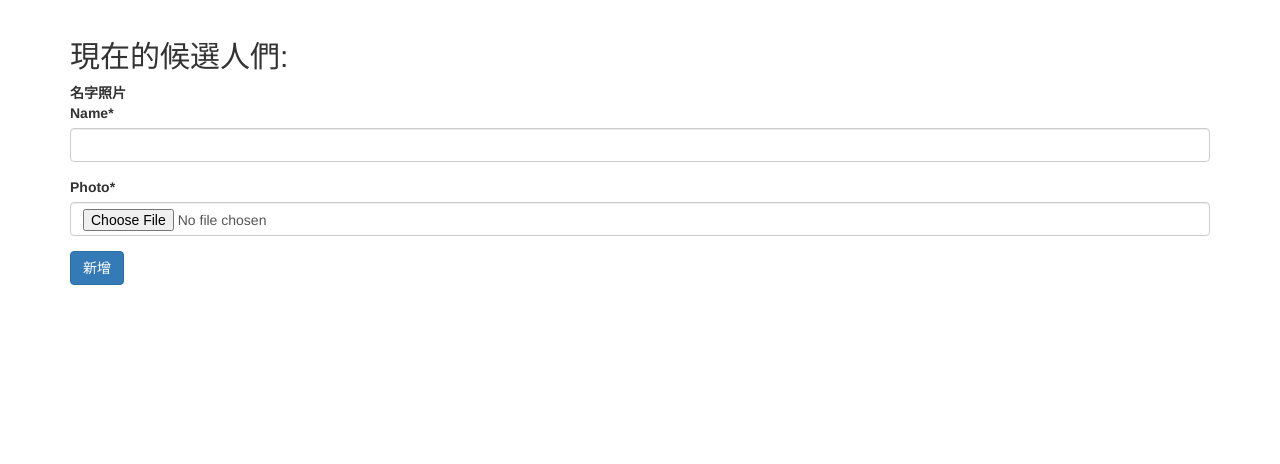
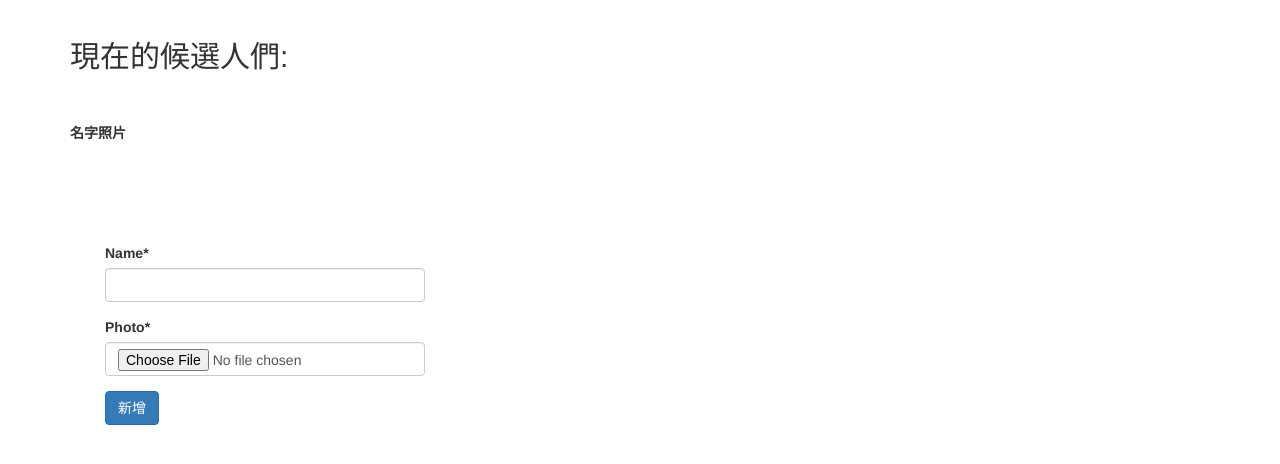
Before and after one commit to ichiaohsu/lottery_site, a Django app: page /add/ in a window 1280 px wide. Shown: the part 52-516 px from the top of the page. Run offline with Django 3.2, Linux system fonts and the light colour scheme; data comes from the database, SQL or seed files in the repository; both versions use the stored data as it was after the commit; lists and menus that the app fills with data are empty; some libraries are stand-ins or nearby versions.

Commit message:
import css static files, and stage static folder, too.

```diff
--- /dev/null
+++ b/draw_member/static/draw_member/css/add.css
@@ -0,0 +1,10 @@
+#addform-container {
+    width: 350px;
+    margin-top: 100px;
+    margin-left:20px;
+    margin-right: auto;
+}
+
+#member-table {
+    margin-top: 50px;
+}
--- /dev/null
+++ b/draw_member/static/draw_member/css/home.css
@@ -0,0 +1,3 @@
+#home-title {
+    margin-bottom: 50px;
+}
--- a/draw_member/templates/draw_member/add.html
+++ b/draw_member/templates/draw_member/add.html
@@ -1,11 +1,16 @@
 {# draw_member/templates/draw_member/add.html #}
 {% extends 'draw_member/base.html' %}
 {% load crispy_forms_tags %}
+{% load staticfiles %}
+
+{% block css %}
+<link rel="stylesheet" type="text/css" href="{% static 'draw_member/css/add.css'%}" />
+{% endblock css %}
 
 {% block content %}
 <div class="container">
     <h2>現在的候選人們:</h2>
-    <div class="member">
+    <div id="member-table">
         <table>
             <thead>
                 <tr>
@@ -24,11 +29,14 @@
         </table>
     </div>
 
-    <form enctype="multipart/form-data" action="" method="post" role="form">
-        {% csrf_token %}
-        {{ form|crispy }}
-        <button type="submit" class="btn btn-primary">新增</button>
-    </form>
+    <div class="container" id="addform-container">
+        <form enctype="multipart/form-data" action="" method="post" role="form">
+            {% csrf_token %}
+            {{ form|crispy }}
+            <button type="submit" class="btn btn-primary">新增</button>
+        </form>
+    </div>
+
 </div>
 
 {% endblock content %}
--- a/draw_member/templates/draw_member/base.html
+++ b/draw_member/templates/draw_member/base.html
@@ -6,6 +6,7 @@
     <meta name="viewport" content="width=device-width">
     <title>{% block title %}抽籤吧！遊戲BOY！{% endblock title %}</title>
     <link rel="stylesheet" href="//maxcdn.bootstrapcdn.com/bootstrap/3.2.0/css/bootstrap.min.css">
+    {% block css %}{% endblock css %}
 </head>
 
 <body>
--- a/draw_member/templates/draw_member/draw.html
+++ b/draw_member/templates/draw_member/draw.html
@@ -6,5 +6,10 @@
     <h1>恭喜!</h1>
     <img src="{{ winner.photo.url }}"/>
     <p>{{ winner.name }}</p>
+
+    <form action="{% url 'draw' %}" method="post">
+        {% csrf_token %}
+        <button type="submit" class="btn btn-warning">再抽一次</button>
+    </form>
 </div>
 {% endblock content %}
```
Also changed, not shown: draw_member/templates/draw_member/home.html (+6 -1 lines), db.sqlite3, 1 other file.
